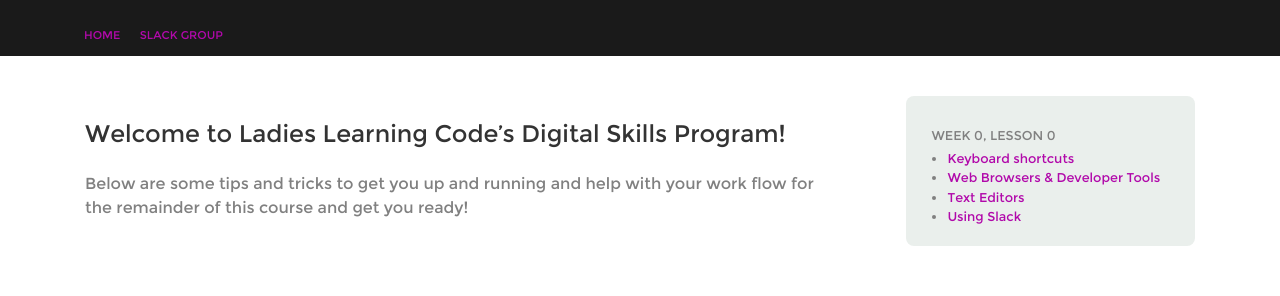
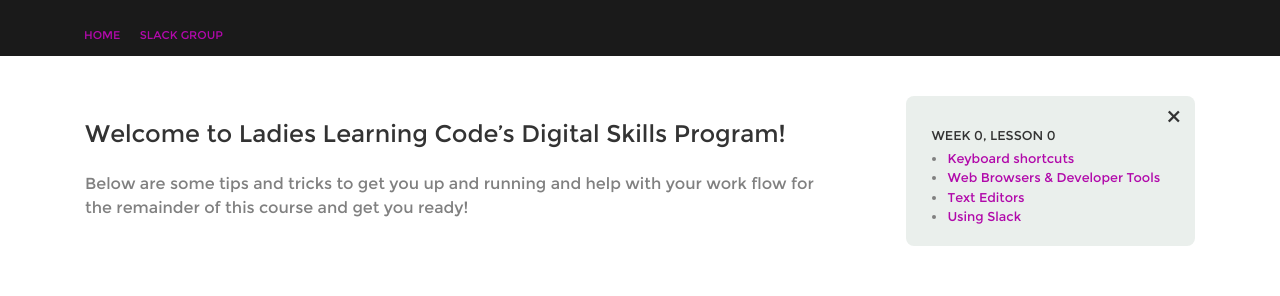
Before and after one commit to kasslent/clc-digital-skills, a Jekyll site: the page built from _lessons/week0.md, in a window 1280 px wide. Shown: the part 128-424 px from the top of the page. Built offline with Jekyll 4.4.1, drawn with Linux system fonts in a browser that asks for light colours; nearby versions of some CDN libraries.

Commit message:
Added collapsable TOC menu.

```diff
--- a/_layouts/lessons.html
+++ b/_layouts/lessons.html
@@ -3,6 +3,7 @@
 
     <main role="main" data-main>
       <nav role="navigation" class="table-of-contents" data-nav>
+        <span data-collapse class="icon"></span>
         <p>Week {{ page.week }}, Lesson {{ page.lesson }}</p>
       </nav>
 
--- a/_sass/_lessons.scss
+++ b/_sass/_lessons.scss
@@ -9,10 +9,12 @@
   border-radius: 8px;
   width: 26%;
   font-size: $font-size-sml;
+  position: relative;
 
   p {
     margin: 10px 0 4px;
     text-transform: uppercase;
+    color: $gray-darker;
   }
   ul {
     padding-left: 16px;
@@ -23,6 +25,30 @@
     top: 40px;
     right: 85px;
     width: 22.5%;
+  }
+
+  .icon:before {
+    content: "\00D7"; /* x */
+    font-size: 25px;
+    color: $gray-darker;
+    position: absolute;
+    right: 14px;
+    top: 3px;
+  }
+  &.collapse {
+    width: 42px;
+    padding: 0px 10px 5px;
+
+    p, ul {
+      display: none;
+    }
+    + section {
+      max-width: 85%;
+    }
+    .icon:before {
+      position: static;
+      content: "\2630"; /* 3 bar menu */
+    }
   }
 }
 section {
--- a/assets/js/custom.js
+++ b/assets/js/custom.js
@@ -27,6 +27,10 @@ $(function(){
   ToC +="</ul>";
   $(".table-of-contents").append(ToC);
 
+  $('[data-collapse]').on("click", function(){
+    $(this).parent().toggleClass("collapse");
+  });
+
   // fix table of contents on scroll
   var waypoints = $('[data-nav]').waypoint({
     handler: function(direction) {
```
Also changed, not shown: 6 other files.
